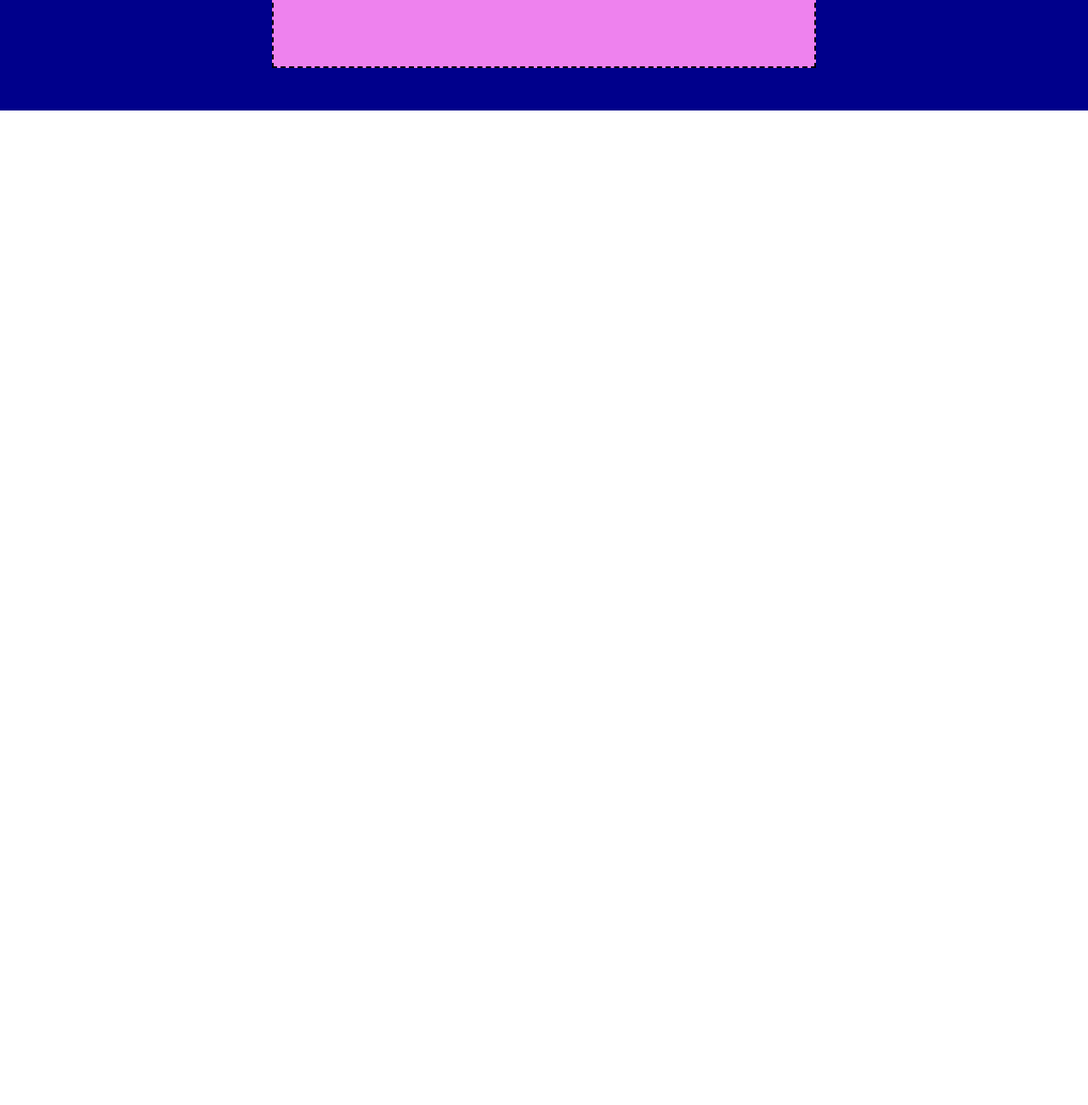
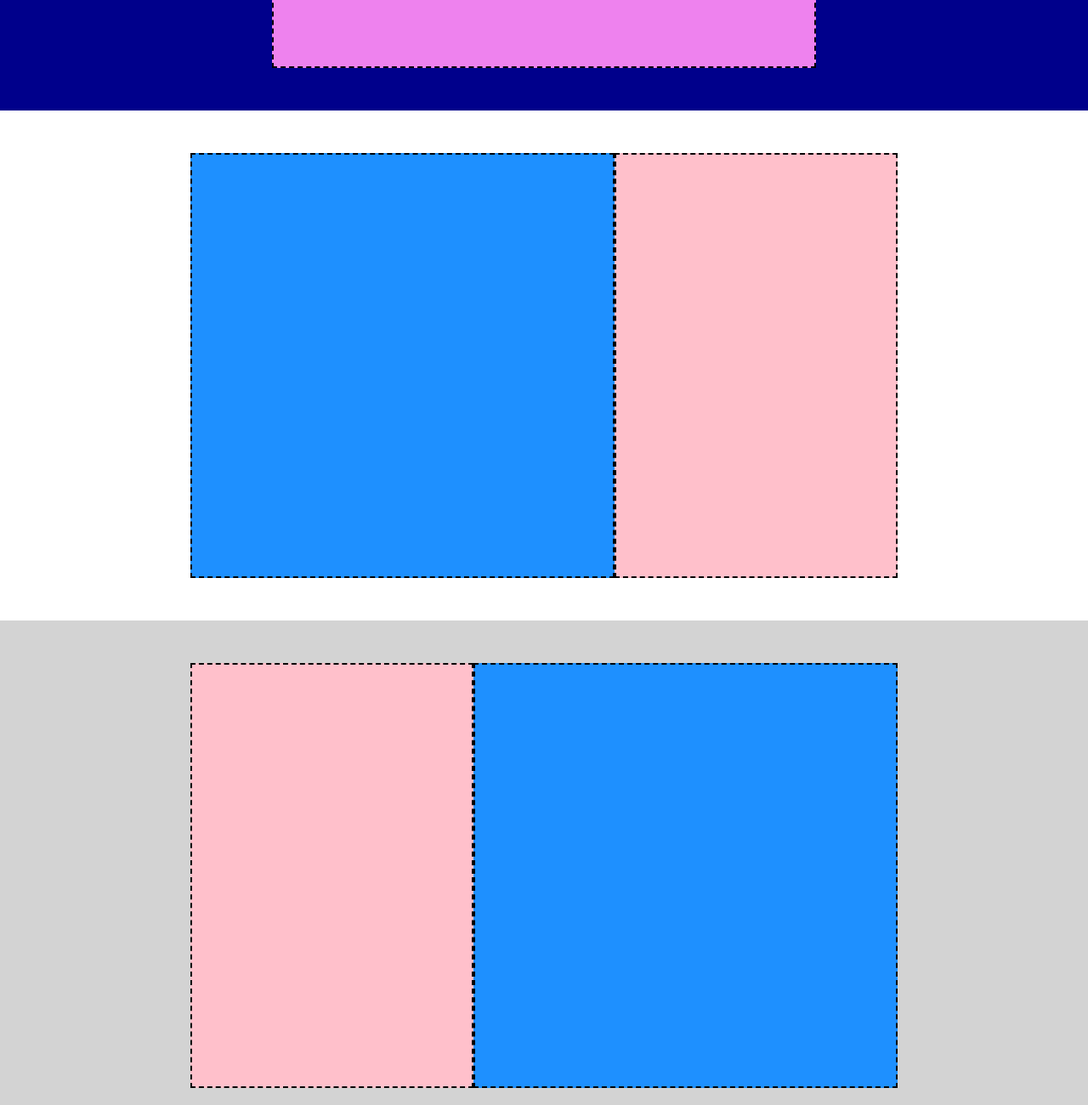
Before and after one commit to ariannacostanzo/htmlcss-struttura-discord, a plain HTML site: page index.html in a window 1280 px wide. Shown: the part 440-1740 px from the top of the page at 85% size. Before the commit the page ends 800 px from the top, so only its background shows below. Drawn offline with Linux system fonts and the light colour scheme.

Commit message:
finished main

```diff
--- a/index.html
+++ b/index.html
@@ -20,7 +20,33 @@
     <div class="hero-image-container">
         <div class="hero-image"></div>
     </div>
-    <main></main>
+    <main>
+        <div class="section bg-white">
+            <div class="main-box-container">
+                <div class="main-box main-box-large"></div>
+                <div class="main-box main-box-small"></div>
+            </div>
+        </div>
+        <div class="section bg-gray">
+            <div class="main-box-container">
+                <div class="main-box main-box-small"></div>
+                <div class="main-box main-box-large"></div>
+            </div>
+        </div>
+        <div class="section bg-white">
+            <div class="main-box-container">
+                <div class="main-box main-box-large"></div>
+                <div class="main-box main-box-small"></div>
+            </div>
+        </div>
+        <div class="large-section bg-gray">
+            <div class="main-box-container">
+                <div class="main-box main-box-extra-large">
+            </div>
+
+            </div>
+        </div>
+    </main>
     <footer></footer>
 </body>
 </html>
--- a/style.css
+++ b/style.css
@@ -54,3 +54,63 @@ nav {
     border: var(--border);
     width: 50%;
 }
+
+/* main content */
+
+.section {
+    height: 600px;
+    display: flex;
+    justify-content: center;
+    align-items: center;
+}
+
+.bg-white {
+    background-color: white;
+}
+
+.bg-gray {
+    background-color: lightgray;
+}
+
+/* main boxes */
+
+.main-box-container {
+    display: flex;
+    justify-content: center;
+    align-items: center;
+    width: 65%;
+    height: 100%;
+    padding: 50px 0;
+}
+
+.main-box {
+    min-height: 100%;
+    border: var(--border);
+}
+
+
+.main-box.main-box-large {
+    background-color: dodgerblue;
+    flex-basis: 60%;
+
+}
+
+.main-box.main-box-small {
+    background-color: pink;
+    flex-basis: 40%;
+
+}
+
+/* green section */
+
+.large-section {
+    height: 1100px;
+    display: flex;
+    justify-content: center;
+    align-items: center;
+}
+
+.main-box.main-box-extra-large {
+    background-color: forestgreen;
+    flex-basis: 100%;
+}
```
